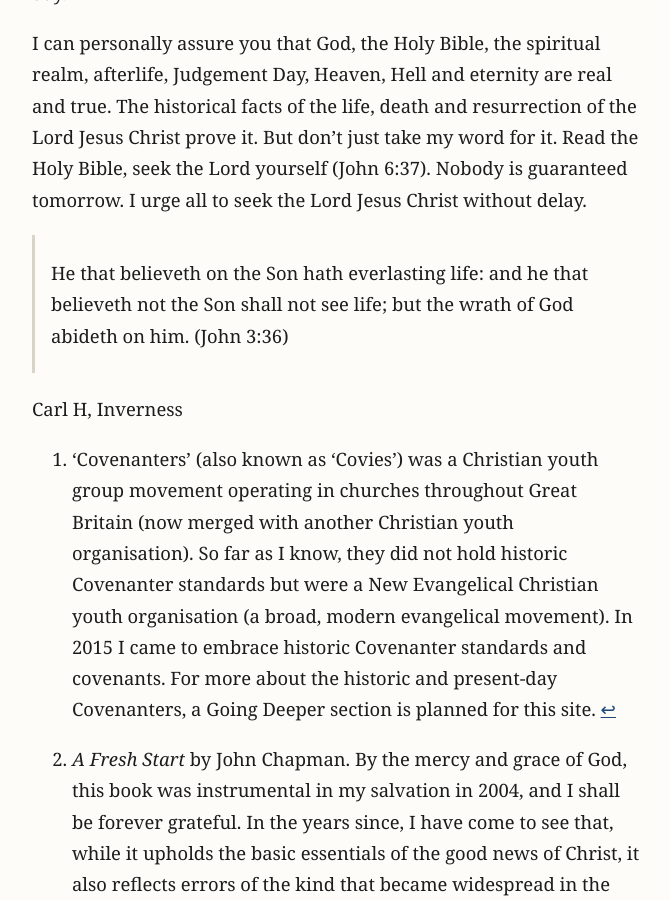
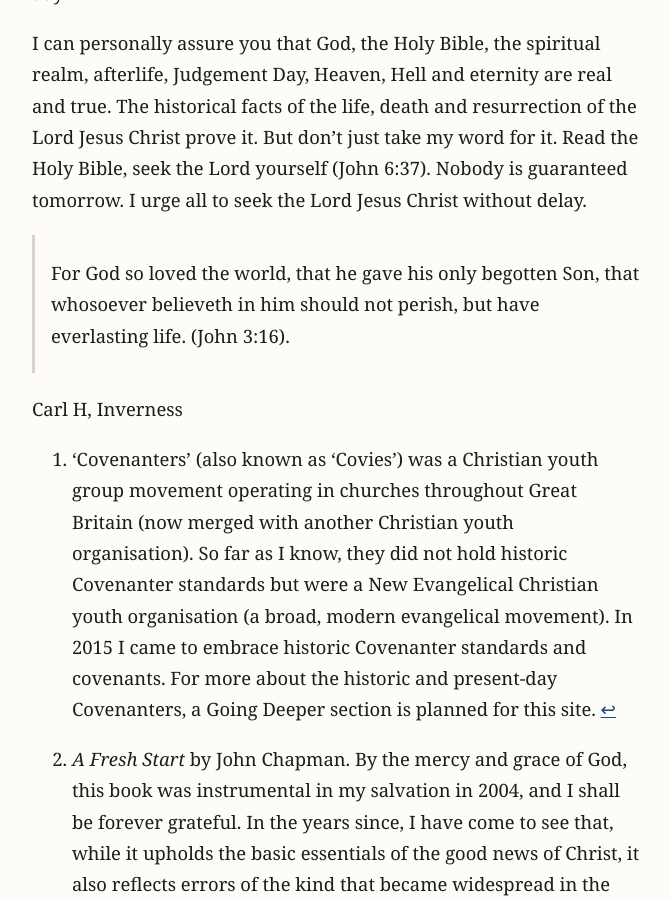
Before and after one commit to ForestWalkUK/truthpeaceandlove, a Jekyll site: the page built from my-story.md, in a window 1280 px wide and 900 px high, scrolled down 7037 px. Shown: the whole window, without its empty margins (304-974 px from the left). Built offline with Jekyll 4.4.1, drawn with Linux system fonts in a browser that asks for light colours.

Commit message:
Update my-story.md
Changed closing verse of longer version to John 3:16

```diff
--- a/my-story.md
+++ b/my-story.md
@@ -68,7 +68,8 @@ I have now walked with the LORD for more than twenty years. The LORD has been in
 
 I can personally assure you that God, the Holy Bible, the spiritual realm, afterlife, Judgement Day, Heaven, Hell and eternity are real and true. The historical facts of the life, death and resurrection of the Lord Jesus Christ prove it. But don’t just take my word for it. Read the Holy Bible, seek the Lord yourself (John 6:37). Nobody is guaranteed tomorrow. I urge all to seek the Lord Jesus Christ without delay.
 
-> He that believeth on the Son hath everlasting life: and he that believeth not the Son shall not see life; but the wrath of God abideth on him. (John 3:36)
+> For God so loved the world, that he gave his only begotten Son, that whosoever believeth in him should not perish, but have everlasting life.
+> (John 3:16).
 
 Carl H, Inverness
 
```
